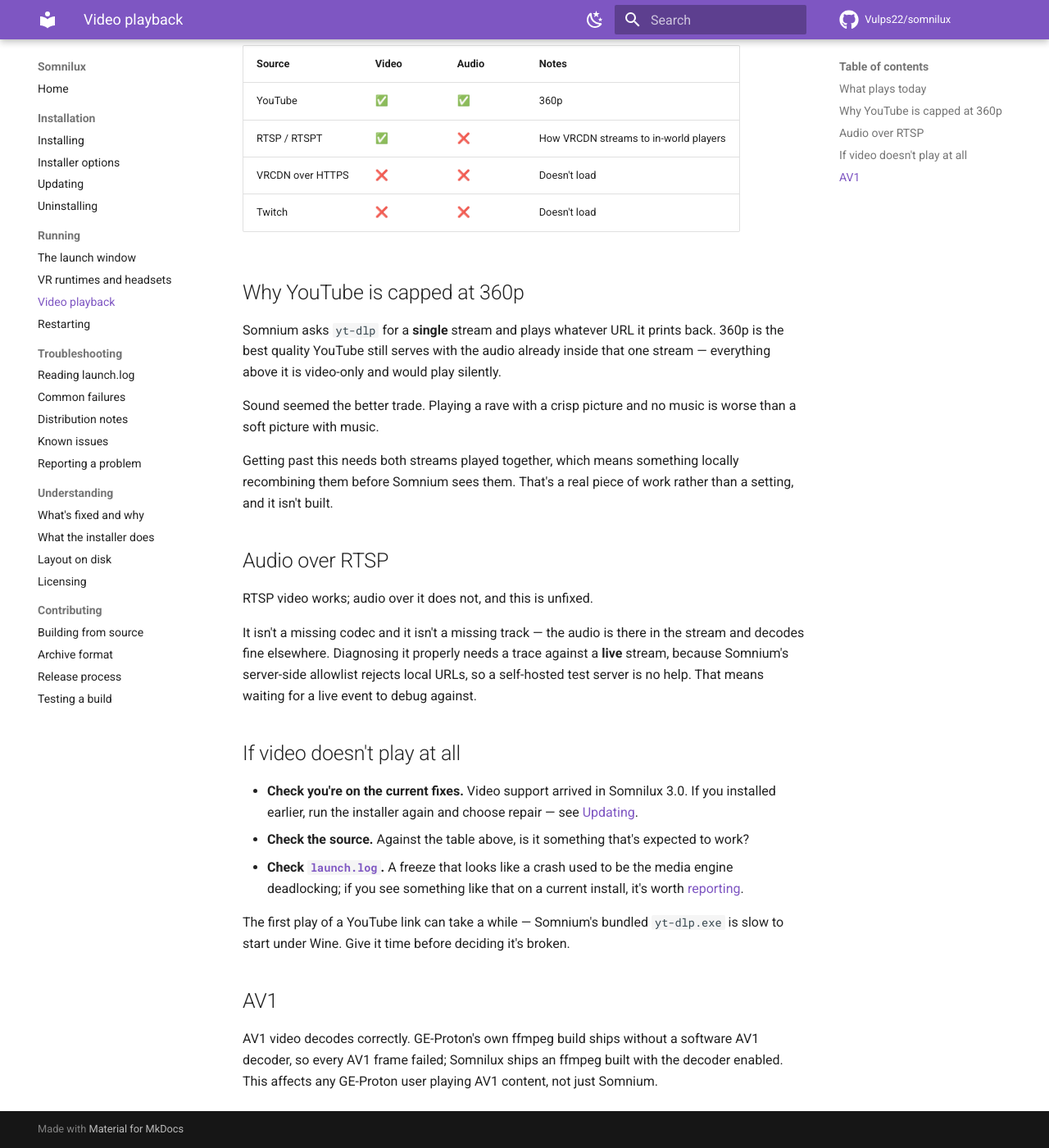
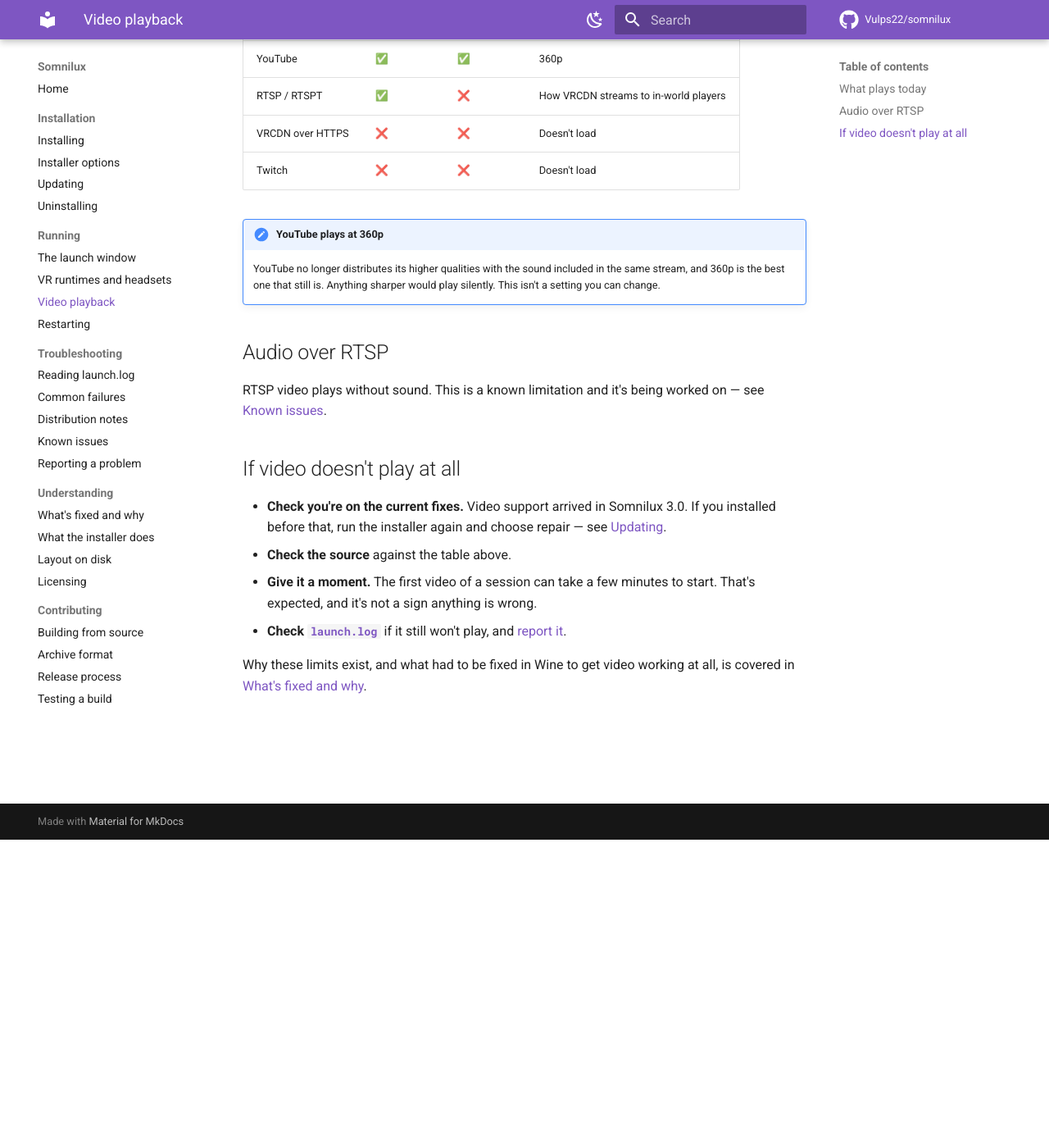
Before and after one commit to Vulps22/somnilux, an MkDocs documentation site: the page built from docs/run/video.md, in a window 1280 px wide and 1400 px high, scrolled down 376 px. Shown: the whole window at 82% size. Built offline with MkDocs 1.6.1 and Material for MkDocs 9.7.7, drawn with Linux system fonts in a browser that asks for light colours; comment, search, counter and statistics services are not loaded; some of the changed text lies outside the part shown.

Commit message:
Cut the mechanism out of the video pages
Video playback is a how-to page: what plays, and what to do when something
doesn't. It was leading with a count of the faults fixed to get there, which
tells a user nothing about using it, and explaining the 360p cap through
yt-dlp and stream muxing, which is a detail nobody needs to play a video.

The cap is now a short notice framed as what it is from the user's side — a
limit on how YouTube distributes video, not a setting they can change. The
reasoning moves to the What's fixed outline, to be written there.

Known issues keeps its reasons but states them as status rather than
mechanism.

Co-Authored-By: Claude Opus 5 <noreply@anthropic.com>
Claude-Session: https://claude.ai/code/session_01Cz1xdpqj5rk9sLioh18DhB

```diff
--- a/docs/run/video.md
+++ b/docs/run/video.md
@@ -1,10 +1,8 @@
 # Video playback
 
-In-world screens play, with sound and ARS reactive lighting. Getting there
-meant fixing five separate faults in Wine and GE-Proton, each of which was
-hiding the next — see [What's fixed and why](../understanding/whats-fixed.md).
+In-world screens play, with sound and ARS reactive lighting.
 
-Some sources still don't work. This page is the honest current state.
+Not every source works yet. This is the current state.
 
 ## What plays today
 
@@ -17,49 +15,27 @@ Some sources still don't work. This page is the honest current state.
 | VRCDN over HTTPS | ❌ | ❌ | Doesn't load |
 | Twitch | ❌ | ❌ | Doesn't load |
 
-## Why YouTube is capped at 360p
-
-Somnium asks `yt-dlp` for a **single** stream and plays whatever URL it prints
-back. 360p is the best quality YouTube still serves with the audio already
-inside that one stream — everything above it is video-only and would play
-silently.
-
-Sound seemed the better trade. Playing a rave with a crisp picture and no
-music is worse than a soft picture with music.
-
-Getting past this needs both streams played together, which means something
-locally recombining them before Somnium sees them. That's a real piece of work
-rather than a setting, and it isn't built.
+!!! note "YouTube plays at 360p"
+    YouTube no longer distributes its higher qualities with the sound included
+    in the same stream, and 360p is the best one that still is. Anything
+    sharper would play silently. This isn't a setting you can change.
 
 ## Audio over RTSP
 
-RTSP video works; audio over it does not, and this is unfixed.
-
-It isn't a missing codec and it isn't a missing track — the audio is there in
-the stream and decodes fine elsewhere. Diagnosing it properly needs a trace
-against a **live** stream, because Somnium's server-side allowlist rejects
-local URLs, so a self-hosted test server is no help. That means waiting for a
-live event to debug against.
+RTSP video plays without sound. This is a known limitation and it's being
+worked on — see [Known issues](../troubleshooting/known-issues.md).
 
 ## If video doesn't play at all
 
 - **Check you're on the current fixes.** Video support arrived in Somnilux
-  3.0. If you installed earlier, run the installer again and choose repair —
-  see [Updating](../install/updating.md).
-- **Check the source.** Against the table above, is it something that's
-  expected to work?
-- **Check [`launch.log`](../troubleshooting/launch-log.md).** A freeze that
-  looks like a crash used to be the media engine deadlocking; if you see
-  something like that on a current install, it's worth
-  [reporting](../troubleshooting/reporting.md).
+  3.0. If you installed before that, run the installer again and choose
+  repair — see [Updating](../install/updating.md).
+- **Check the source** against the table above.
+- **Give it a moment.** The first video of a session can take a few minutes to
+  start. That's expected, and it's not a sign anything is wrong.
+- **Check [`launch.log`](../troubleshooting/launch-log.md)** if it still won't
+  play, and [report it](../troubleshooting/reporting.md).
 
-The first play of a YouTube link can take a while — Somnium's bundled
-`yt-dlp.exe` is slow to start under Wine. Give it time before deciding it's
-broken.
-
-## AV1
-
-AV1 video decodes correctly. GE-Proton's own ffmpeg build ships without a
-software AV1 decoder, so every AV1 frame failed; Somnilux ships an ffmpeg
-built with the decoder enabled. This affects any GE-Proton user playing AV1
-content, not just Somnium.
+Why these limits exist, and what had to be fixed in Wine to get video working
+at all, is covered in
+[What's fixed and why](../understanding/whats-fixed.md).
```
Also changed, not shown: docs/troubleshooting/known-issues.md (+8 -12 lines), docs/understanding/whats-fixed.md (+2 -0 lines).
